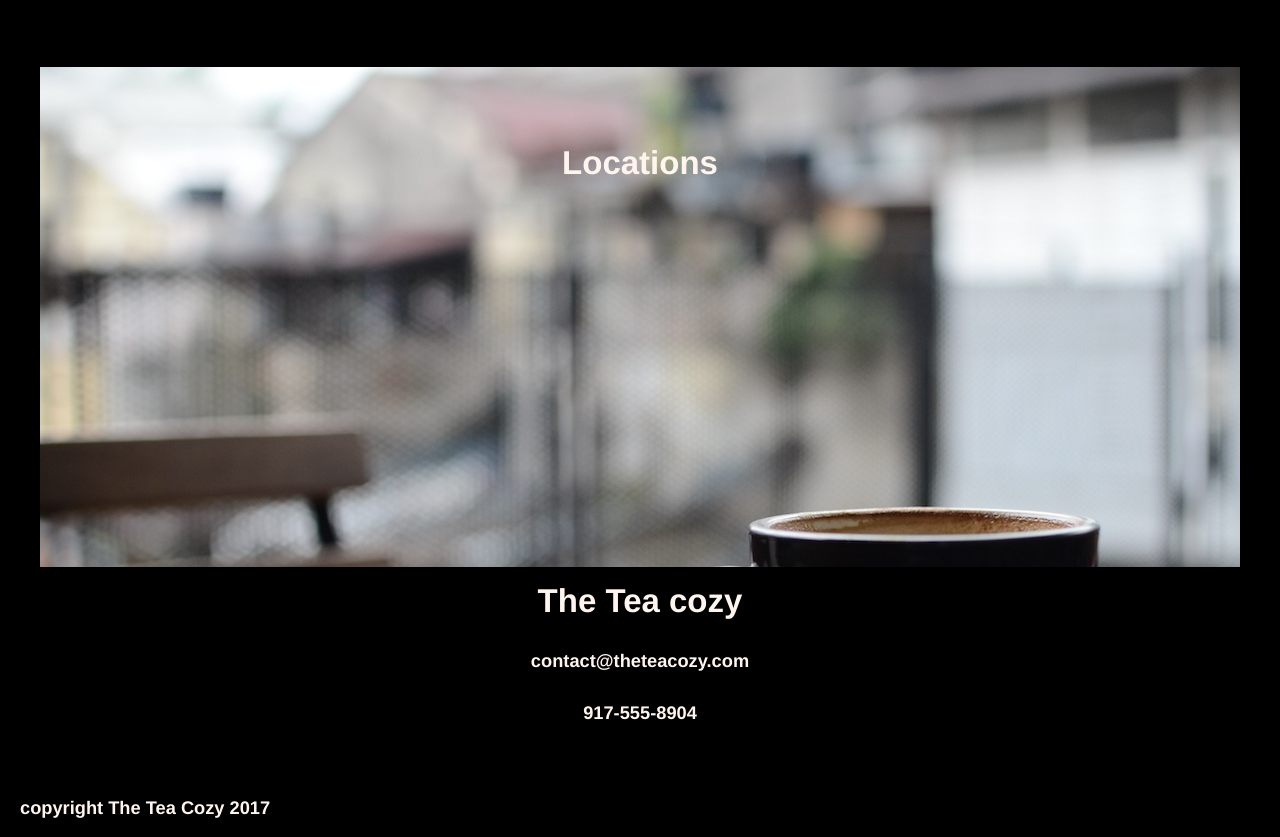
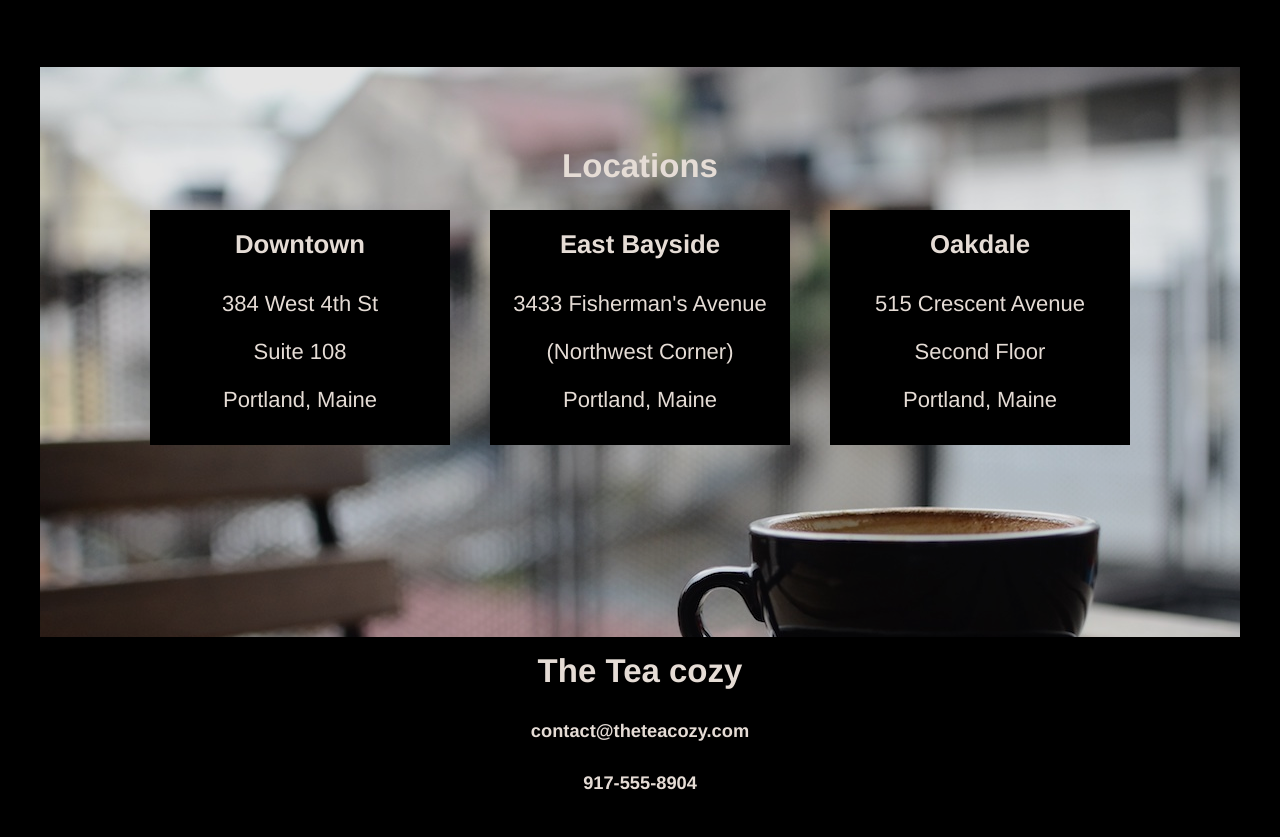
Before and after one commit to BunniDotDev/Codecademy---TeaCozy, a plain HTML site: page index.html in a window 1280 px wide. Shown: the part 1471-2308 px from the top of the page. Drawn offline with Linux system fonts and the light colour scheme.

Commit message:
finalized design
Finalized design basedon spec sheet.
-Added locations boxes
-Fixed box properties on locations
-Fixed nav links

Note:
code needs cleaning.

```diff
--- a/index.html
+++ b/index.html
@@ -15,7 +15,7 @@
         <ul>
           <li><a href="#mission">Mission</a></li>
           <li><a href="#tea-month">Featured Tea</a></li>
-          <li><a href="#">Locations</a></li>
+          <li><a href="#location">Locations</a></li>
         </ul>
       </nav>
     </header>
@@ -58,8 +58,28 @@
     </div>
     <!-- Location container -->
     <div class="body-container">
-      <div id="location" class="location-container">
+      <div id="location">
         <h2>Locations</h2>
+        <div class="location-container">
+          <div class="location-box">
+            <h3>Downtown</h3>
+            <p>384 West 4th St</p>
+            <p>Suite 108</p>
+            <p>Portland, Maine</p>
+          </div>
+          <div class="location-box">
+            <h3>East Bayside</h3>
+            <p>3433 Fisherman's Avenue</p>
+            <p>(Northwest Corner)</p>
+            <p>Portland, Maine</p>
+          </div>
+          <div class="location-box">
+            <h3>Oakdale</h3>
+            <p>515 Crescent Avenue</p>
+            <p>Second Floor</p>
+            <p>Portland, Maine</p>
+          </div>
+        </div>
       </div>
     </div>
     <!-- contact container -->
--- a/resources/style.css
+++ b/resources/style.css
@@ -6,6 +6,7 @@ body {
   color:seashell;
   margin:0;
   padding:0;
+  opacity:0.9;
 }
 
 /* Nav cssl */
@@ -93,11 +94,14 @@ header ul li a {
   padding:10px;
   margin:0;
 }
+.tea-card {
+  margin:0 15px;
+}
 .tea-card-container {
   display:flex;
   flex-direction:row;
   flex-wrap:wrap;
-  justify-content:space-around;
+  justify-content:center;
   width:1000px;
 }
 .tea-card img {
@@ -109,17 +113,38 @@ header ul li a {
   padding-bottom:20px;
 }
 /*Location content*/
-.body-container .location-container {
-  display:flex;
-  justify-content:center;
+.body-container #location {
+  flex-direction:column;
   text-align:center;
   height:500px;
   width:1200px;
+  padding-top:70px;
   margin-top:70px;
   background-image: url(./img/img-locations-background.jpg);
 }
-.body-container .location-container h2 {
-  padding-top:50px;
+.body-container #location h2 {
+  padding:10px;
+  margin:0;
+}
+.location-container {
+  display:flex;
+  justify-content:center;
+  flex-wrap:wrap;
+}
+.location-box {
+  background-color:black;
+  width:300px;
+  flex-basis:280px;
+  margin:15px 20px;
+  padding:10px;
+  opacity:1;
+}
+.location-box h3 {
+  margin:0;
+  padding:10px;
+}
+.location-box p {
+  margin:22px 0;
 }
 /*contact content*/
 .body-container #contact {
```
